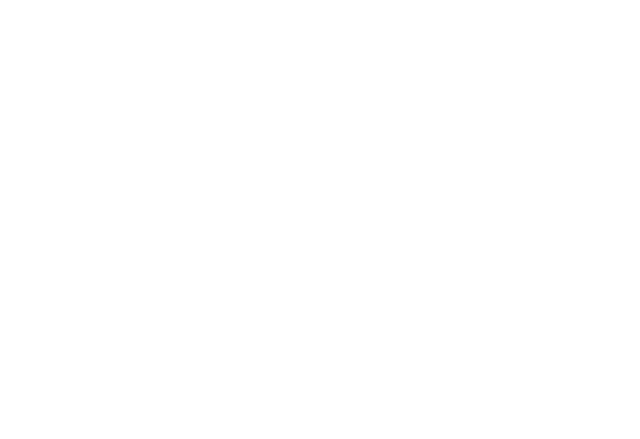
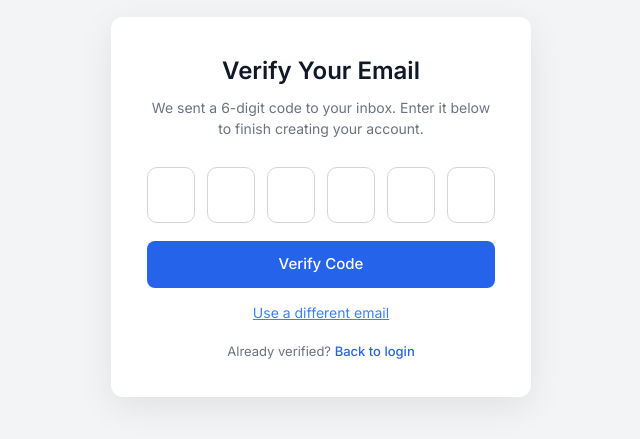
Before and after one commit to narinderdev/fe_account_receivable, an Angular app: page /verify-otp in a window 1280 px wide. Before the commit this address led to /. Shown: the part 193-632 px from the top of the page, without its empty margins (319-959 px from the left). Built offline with nearby package versions, Linux system fonts and the light colour scheme.

Commit message:
Added verify otp flow

```diff
--- a/src/app/pages/signup/signup.ts
+++ b/src/app/pages/signup/signup.ts
@@ -3,12 +3,13 @@
 import { FormBuilder, FormGroup, Validators, ReactiveFormsModule } from '@angular/forms';
 import { Router } from '@angular/router';
 import { SignupService } from '../../services/signup-service';
-import { UserContextService } from '../../services/user-context.service';
+import { ToastrService } from 'ngx-toastr';
+import { Spinner } from '../../shared/spinner/spinner';
 
 @Component({
   selector: 'app-signup',
   standalone: true,
-  imports: [ReactiveFormsModule, CommonModule],
+  imports: [ReactiveFormsModule, CommonModule, Spinner],
   templateUrl: './signup.html',
   styleUrl: './signup.css',
 })
@@ -22,7 +23,7 @@
     private fb: FormBuilder,
     private signupService: SignupService,
     private router: Router,
-    private userContext: UserContextService
+    private toastr: ToastrService
   ) {
     this.form = this.fb.group(
       {
@@ -50,7 +51,6 @@
     );
   }
 
-  // Match password & confirm password
   passwordMatchValidator(form: FormGroup) {
     const pass = form.get('password')?.value;
     const confirm = form.get('confirmPassword')?.value;
@@ -62,6 +62,23 @@
       this.passwordVisible = !this.passwordVisible;
     } else {
       this.confirmPasswordVisible = !this.confirmPasswordVisible;
+    }
+  }
+
+  forceLowercase(controlName: string) {
+    const control = this.form.get(controlName);
+    if (!control) {
+      return;
+    }
+
+    const rawValue = control.value ?? '';
+    if (typeof rawValue !== 'string') {
+      return;
+    }
+
+    const lower = rawValue.toLowerCase();
+    if (rawValue !== lower) {
+      control.setValue(lower, { emitEvent: false });
     }
   }
 
@@ -83,17 +100,32 @@
     this.signupService.signup(signUpData).subscribe({
       next: (response) => {
         this.loading = false;
-          if (response.statusCode === 201) {
-            const userId = response?.data?.id;
-            if (userId) {
-              localStorage.setItem('signupUserId', String(userId));
-            }
-            this.userContext.setAdminDefaults(response?.data?.id);
-            this.router.navigate(['/admin/company/add/step-1']);
+        const statusCode = response?.statusCode;
+        const message = response?.message || 'Signup successful';
+        if (statusCode === 201 || statusCode === 202) {
+          this.toastr.success(message);
+
+          const userId = response?.data?.id;
+          if (userId) {
+            localStorage.setItem('signupUserId', String(userId));
           }
+
+          if (this.form.value.email) {
+            localStorage.setItem('signupEmail', this.form.value.email);
+          }
+
+          this.router.navigate(['/verify-otp'], {
+            queryParams: { email: this.form.value.email },
+          });
+        } else {
+          this.toastr.error(message || 'Signup failed');
+        }
       },
       error: (err) => {
         this.loading = false;
+        const errorMessage =
+          err?.error?.message || 'An error occurred during signup. Please try again.';
+        this.toastr.error(errorMessage);
         console.error('Sign Up Error:', err);
       },
     });
--- /dev/null
+++ b/src/app/pages/verify-otp/verify-otp.css
@@ -0,0 +1,126 @@
+form {
+  margin: 0;
+}
+
+.otp-container {
+  min-height: 100vh;
+  display: flex;
+  align-items: center;
+  justify-content: center;
+  padding: 24px;
+  background: #f3f4f6;
+}
+
+.otp-card {
+  width: 420px;
+  max-width: 100%;
+  background: #ffffff;
+  padding: 36px;
+  border-radius: 12px;
+  box-shadow: 0 10px 35px rgba(0, 0, 0, 0.08);
+  text-align: center;
+}
+
+.title {
+  margin: 0 0 8px;
+  font-size: 24px;
+  font-weight: 600;
+  color: #111827;
+}
+
+.subtitle {
+  margin: 0;
+  font-size: 14px;
+  color: #6b7280;
+}
+
+.email {
+  font-weight: 600;
+  color: #111827;
+}
+
+.otp-inputs {
+  display: flex;
+  justify-content: center;
+  gap: 12px;
+  margin: 28px 0 18px;
+}
+
+.otp-inputs input {
+  width: 48px;
+  height: 56px;
+  border: 1px solid #d1d5db;
+  border-radius: 10px;
+  text-align: center;
+  font-size: 22px;
+  font-weight: 600;
+  color: #111827;
+  transition: all 0.2s ease;
+}
+
+.otp-inputs input:focus {
+  outline: none;
+  border-color: #3b82f6;
+  box-shadow: 0 0 0 3px rgba(59, 130, 246, 0.2);
+}
+
+.error {
+  display: block;
+  min-height: 18px;
+  font-size: 13px;
+  color: #b91c1c;
+  margin-bottom: 14px;
+}
+
+.btn-verify {
+  width: 100%;
+  padding: 12px;
+  border: none;
+  border-radius: 8px;
+  background: #2563eb;
+  color: #ffffff;
+  font-size: 15px;
+  font-weight: 500;
+  cursor: pointer;
+  transition: background 0.2s ease;
+  display: flex;
+  align-items: center;
+  justify-content: center;
+  gap: 8px;
+}
+
+.btn-verify:disabled {
+  opacity: 0.7;
+  cursor: not-allowed;
+}
+
+.btn-verify:not(:disabled):hover {
+  background: #1d4ed8;
+}
+
+.link-button {
+  width: 100%;
+  margin-top: 14px;
+  border: none;
+  background: none;
+  color: #3b82f6;
+  font-size: 14px;
+  cursor: pointer;
+  text-decoration: underline;
+}
+
+.login-hint {
+  margin-top: 18px;
+  font-size: 13px;
+  color: #6b7280;
+}
+
+.login-hint a {
+  color: #2563eb;
+  text-decoration: none;
+  font-weight: 500;
+}
+
+.login-hint a:hover {
+  text-decoration: underline;
+}
--- /dev/null
+++ b/src/app/pages/verify-otp/verify-otp.html
@@ -0,0 +1,43 @@
+<form class="otp-form" (ngSubmit)="submit()">
+  <div class="otp-container">
+    <div class="otp-card">
+      <h2 class="title">Verify Your Email</h2>
+      <p class="subtitle">
+        We sent a 6-digit code to
+        <span class="email" *ngIf="email; else genericEmail">{{ email }}</span
+        >. Enter it below to finish creating your account.
+      </p>
+      <ng-template #genericEmail>your inbox</ng-template>
+
+      <div class="otp-inputs">
+        <input
+          #otpInput
+          *ngFor="let _ of code; let i = index; trackBy: trackByIndex"
+          type="text"
+          maxlength="1"
+          inputmode="numeric"
+          autocomplete="one-time-code"
+          (input)="handleInput($event, i)"
+          (keydown)="handleKeyDown($event, i)"
+          (paste)="handlePaste($event, i)"
+        />
+      </div>
+
+      <small class="error" *ngIf="errorMessage">{{ errorMessage }}</small>
+
+      <button class="btn-verify" type="submit" [disabled]="loading">
+        <ng-container *ngIf="!loading; else loadingTpl">Verify Code</ng-container>
+        <ng-template #loadingTpl>
+          <app-spinner></app-spinner>
+        </ng-template>
+      </button>
+
+      <button class="link-button" type="button" (click)="editEmail()">Use a different email</button>
+
+      <p class="login-hint">
+        Already verified?
+        <a href="/login">Back to login</a>
+      </p>
+    </div>
+  </div>
+</form>
--- /dev/null
+++ b/src/app/pages/verify-otp/verify-otp.ts
@@ -0,0 +1,158 @@
+import { CommonModule } from '@angular/common';
+import { Component, ElementRef, QueryList, ViewChildren } from '@angular/core';
+import { FormsModule } from '@angular/forms';
+import { ActivatedRoute, Router } from '@angular/router';
+import { SignupService } from '../../services/signup-service';
+import { ToastrService } from 'ngx-toastr';
+import { Spinner } from '../../shared/spinner/spinner';
+
+@Component({
+  selector: 'app-verify-otp',
+  standalone: true,
+  imports: [CommonModule, FormsModule, Spinner],
+  templateUrl: './verify-otp.html',
+  styleUrls: ['./verify-otp.css'],
+})
+export class VerifyOtp {
+  code: string[] = Array(6).fill('');
+  loading = false;
+  email = '';
+  errorMessage = '';
+
+  @ViewChildren('otpInput') inputs!: QueryList<ElementRef<HTMLInputElement>>;
+
+  constructor(
+    private route: ActivatedRoute,
+    private router: Router,
+    private signupService: SignupService,
+    private toastr: ToastrService
+  ) {
+    // ✅ Get email from route params
+    this.route.queryParams.subscribe((params) => {
+      const emailParam = params['email'] || localStorage.getItem('signupEmail');
+      if (emailParam) {
+        this.email = emailParam;
+        localStorage.setItem('signupEmail', emailParam);
+      }
+    });
+  }
+
+  trackByIndex(index: number): number {
+    return index;
+  }
+
+  handleInput(event: Event, index: number) {
+    const input = event.target as HTMLInputElement;
+    const value = input.value.replace(/\D/g, '');
+
+    this.code[index] = '';
+
+    if (value) {
+      this.code[index] = value.slice(-1);
+      input.value = this.code[index];
+
+      if (index < this.code.length - 1) {
+        this.focusInput(index + 1);
+      }
+    } else {
+      input.value = '';
+    }
+
+    this.errorMessage = '';
+  }
+
+  handleKeyDown(event: KeyboardEvent, index: number) {
+    const input = event.target as HTMLInputElement;
+
+    if (event.key === 'Backspace') {
+      if (!this.code[index] && index > 0) {
+        this.code[index - 1] = '';
+        const prevInput = this.inputs.get(index - 1);
+        if (prevInput) {
+          prevInput.nativeElement.value = '';
+        }
+        this.focusInput(index - 1);
+      } else {
+        this.code[index] = '';
+        input.value = '';
+      }
+    }
+  }
+
+  handlePaste(event: ClipboardEvent, index: number) {
+    event.preventDefault();
+    const pastedData = event.clipboardData?.getData('text').replace(/\D/g, '') || '';
+
+    for (let i = 0; i < pastedData.length && index + i < this.code.length; i++) {
+      this.code[index + i] = pastedData[i];
+      const input = this.inputs.get(index + i);
+      if (input) {
+        input.nativeElement.value = pastedData[i];
+      }
+    }
+
+    const nextIndex = Math.min(index + pastedData.length, this.code.length - 1);
+    this.focusInput(nextIndex);
+    this.errorMessage = '';
+  }
+
+  focusInput(index: number) {
+    const input = this.inputs.get(index);
+    input?.nativeElement.focus();
+    input?.nativeElement.select();
+  }
+
+  submit() {
+    if (this.loading) {
+      return;
+    }
+
+    const otp = this.code.join('');
+    if (otp.length !== 6) {
+      this.errorMessage = 'Enter the 6-digit code we sent.';
+      return;
+    }
+
+    if (!this.email) {
+      this.errorMessage = 'Email is missing. Please go back to signup.';
+      this.toastr.error('Email is missing');
+      return;
+    }
+
+    const payload = {
+      email: this.email,
+      otp: otp,
+    };
+
+    this.loading = true;
+    this.signupService.verifyOtp(payload).subscribe({
+      next: (response) => {
+        this.loading = false;
+
+        const statusCode = response?.statusCode;
+        const isSuccess = statusCode === 200 || statusCode === 201;
+        const message = response?.message || (isSuccess ? 'OTP verified successfully.' : 'Invalid code.');
+
+        if (isSuccess) {
+          this.toastr.success(message);
+          localStorage.removeItem('signupUserId');
+          localStorage.removeItem('signupEmail');
+          this.router.navigate(['/login']);
+        } else {
+          this.errorMessage = message;
+          this.toastr.error(message);
+        }
+      },
+      error: (error) => {
+        this.loading = false;
+        const message = error?.error?.message || 'Invalid code. Please try again.';
+        this.errorMessage = message;
+        this.toastr.error(message);
+      },
+    });
+  }
+
+  editEmail() {
+    this.router.navigate(['/signup']);
+  }
+}
--- a/src/app/services/signup-service.ts
+++ b/src/app/services/signup-service.ts
@@ -12,10 +12,14 @@
   private http = inject(HttpClient);
 
   signup(data: any): Observable<any> {
-    return this.http.post<any>(`${this.baseUrl}/users`, data);
+    return this.http.post<any>(`${this.baseUrl}/auth/signup`, data);
   }
 
   setPassword(data: { email: string; password: string }): Observable<any> {
     return this.http.post<any>(`${this.baseUrl}/api/companies/user/set-password`, data);
   }
+
+  verifyOtp(data: {email : string; otp: string}): Observable<any> {
+    return this.http.post<any>(`${this.baseUrl}/auth/signup/verify`, data)
+  }
 }
```
Also changed, not shown: src/app/app.routes.ts (+5 -2 lines), src/app/pages/signup/signup.html (+12 -2 lines), 1 other file (tests, documents, lock files or other folders).
